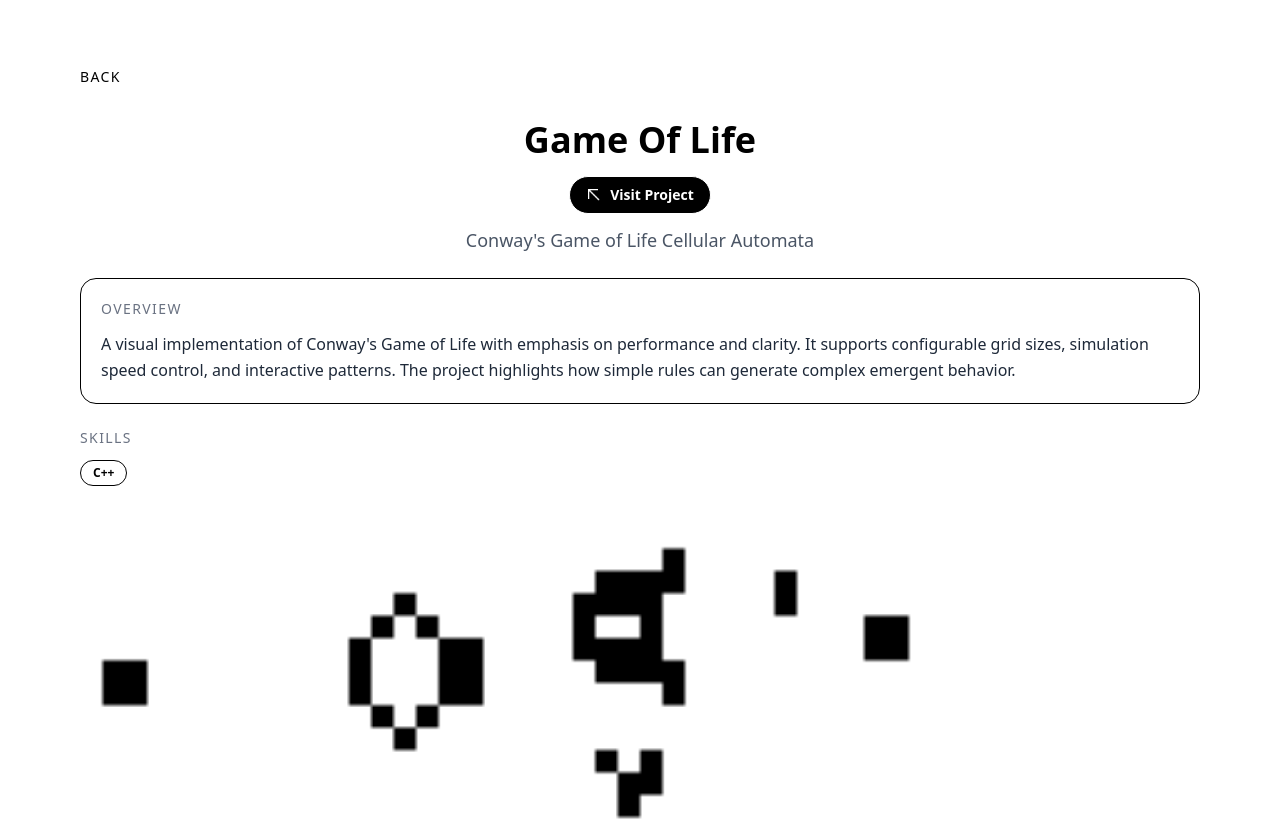
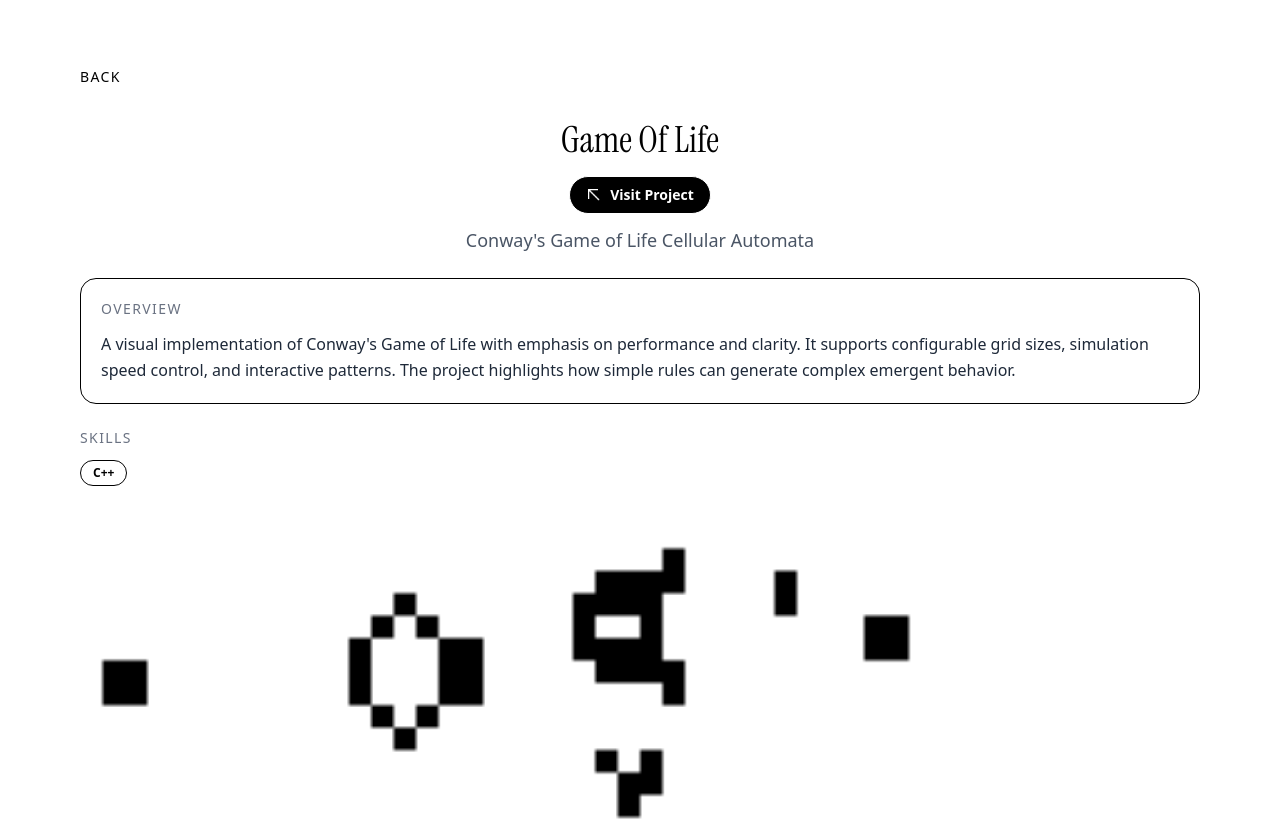
Before and after one commit to farzeenilyaszargar/Portfolio, a Next.js app: page /projects/gameoflife in a window 1280 px wide. Shown: the top 820 px of the page. Built offline with nearby package versions, Linux system fonts and the light colour scheme.

Commit message:
Use Instrument Serif for project title

```diff
--- a/app/projects/[slug]/page.tsx
+++ b/app/projects/[slug]/page.tsx
@@ -1,11 +1,18 @@
 import Link from "next/link";
 import Image from "next/image";
+import { Instrument_Serif } from "next/font/google";
 import { notFound } from "next/navigation";
 import { projects } from "@/data/projects";
 
 export async function generateStaticParams() {
   return projects.map((project) => ({ slug: project.id }));
 }
+
+const instrumentSerif = Instrument_Serif({
+  subsets: ["latin"],
+  weight: ["400"],
+  style: ["normal", "italic"],
+});
 
 export default async function ProjectPage({
   params,
@@ -30,7 +37,7 @@ export default async function ProjectPage({
       <div className="mt-8 grid grid-cols-1 gap-10 lg:grid-cols-[1fr,1.1fr]">
         <div className="flex flex-col gap-6">
           <div className="flex flex-col items-center text-center">
-            <h1 className="text-4xl font-bold">{project.title}</h1>
+            <h1 className={`text-4xl font-bold ${instrumentSerif.className}`}>{project.title}</h1>
             {project.linkWeb ? (
               <Link
                 href={project.linkWeb}
```
